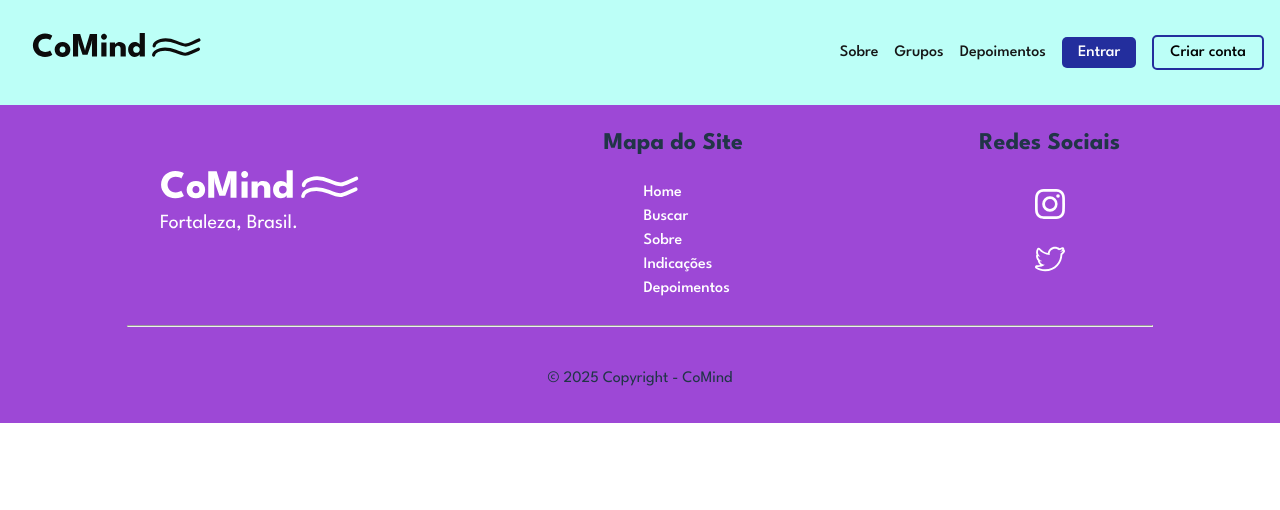
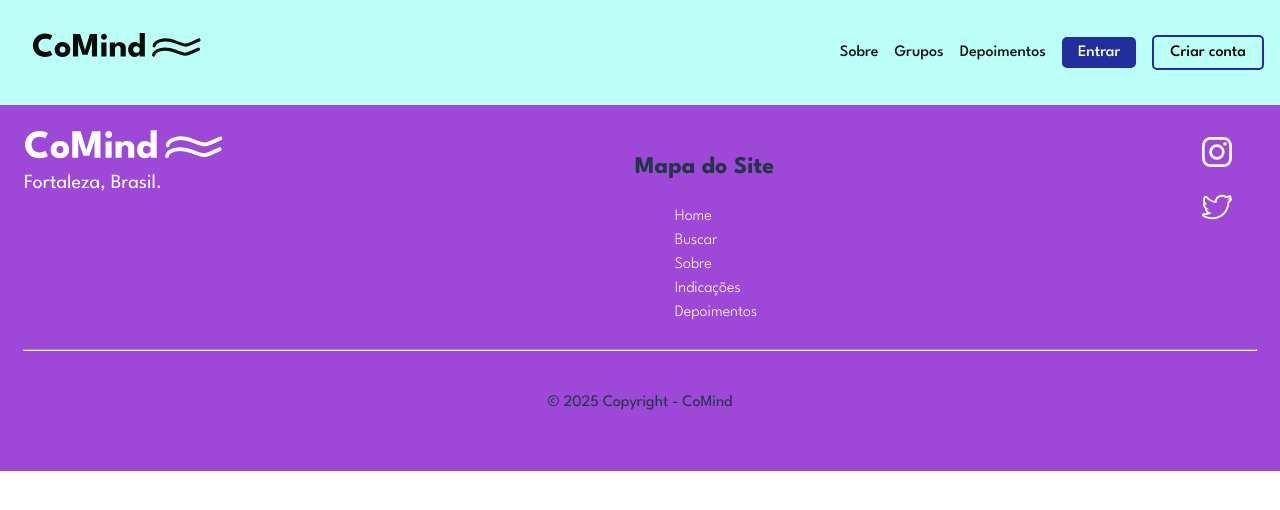
Before and after one commit to ingrydf12/coMind-Front, a React (Vite) app: page / in a window 1280 px wide. Shown: the top 510 px of the page. Built offline with nearby package versions, Linux system fonts and the light colour scheme.

Commit message:
fix: svg footer

```diff
--- a/src/components/Footer.jsx
+++ b/src/components/Footer.jsx
@@ -4,10 +4,11 @@ import { SlSocialTwitter } from "react-icons/sl";
 import '../styles/Footer.css';
 
 const Footer = () => {
-    return(
-       <footer>
+    return (
+        <footer>
             <div className="main-footer">
-                <img src="logoCoMindFooter.svg" alt="logo-footer"></img>
+                <img src="logoCoMindFooter.svg" alt="logo"></img>
+
                 <div className="site-map">
                     <h2>Mapa do Site</h2>
                     <ul>
@@ -19,7 +20,6 @@ const Footer = () => {
                     </ul>
                 </div>
                 <div className="social-media">
-                    <h2>Redes Sociais</h2>
                     <a href="#intagram"><BsInstagram size={30} style={{ fill: 'white' }} /></a>
                     <a href="x"><SlSocialTwitter size={30} style={{ fill: 'white' }} /></a>
                 </div>
@@ -28,7 +28,7 @@ const Footer = () => {
             <div className="sub-footer">
                 <p>&copy; 2025 Copyright - CoMind</p>
             </div>
-       </footer>
+        </footer>
     );
 }
 
--- a/src/styles/Footer.css
+++ b/src/styles/Footer.css
@@ -1,16 +1,23 @@
 footer {
     background-color: #9D48D6;
+    padding: 1.5rem;
 }
 
 .main-footer {
     display: flex;
     flex-direction: row;
     justify-content: space-between;
-    padding-inline: 10rem;;
+}
+
+footer img {
+    height: 4rem;
+    width: auto;
 }
 
 hr {
-    max-width: 80%;
+    width: 100%;
+    justify-self: center;
+    margin: 0.5rem;
 }
 
 .sub-footer {
@@ -20,10 +27,9 @@ hr {
 
 /* Logo */
 
-footer img {
+.svg-footer {
     height: 4rem;
     width: auto;
-    padding-top: 4rem;
 }
 
 /* Mapa do Site */
@@ -36,6 +42,7 @@ footer img {
 .site-map a {
     color: #ffff;
     font-size: 1rem;
+    font-weight: 300;
     width: 100%;
     height: 100%;
 }
@@ -47,6 +54,7 @@ footer img {
 /* Redes Sociais */
 
 .social-media {
+    padding: 0 1rem;
     display: flex;
     flex-direction: column;
 }
```
